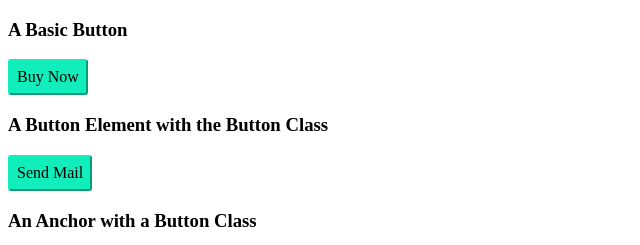
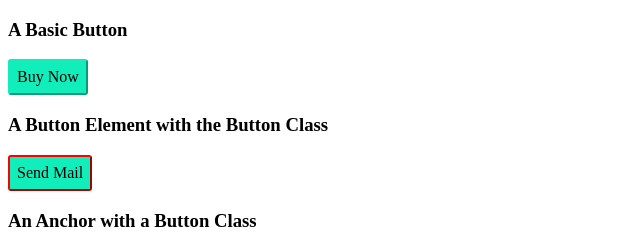
Before and after one commit to rafuka/CSS-Project-Assignment-2, a plain HTML site: page index.html in a window 1280 px wide. Both pictures are taken after a click on the button "Send Mail". Shown: the top 245 px of the page, 0-640 px from the left. Drawn offline with Linux system fonts and the light colour scheme.

Commit message:
Update button.css

```diff
--- a/button.css
+++ b/button.css
@@ -11,3 +11,7 @@
 .button:active {
 	border-style: inset;
 }
+
+.button:focus {
+	border-color: red;
+}
```
